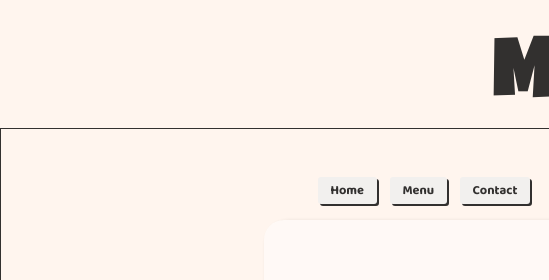
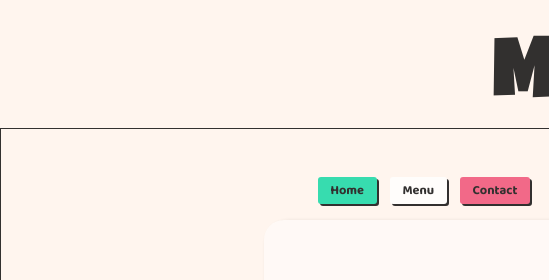
Before and after one commit to xvekii/restaurant-page, a website built with webpack: page src/template.html in a window 1280 px wide. Shown: the top 280 px of the page, 0-549 px from the left. Built offline with nearby package versions, Linux system fonts and the light colour scheme; files whose address does not match are found by name.

Commit message:
Add classes to btns

```diff
--- a/src/template.html
+++ b/src/template.html
@@ -13,9 +13,9 @@
   <main class="container">
     <div class="card-div-left">
       <nav>
-        <button>Home</button>
-        <button>Menu</button>
-        <button>Contact</button>
+        <button class="home-btn">Home</button>
+        <button class="menu-btn">Menu</button>
+        <button class="contact-btn">Contact</button>
       </nav>
       <div id="content"></div>
     </div>
```
